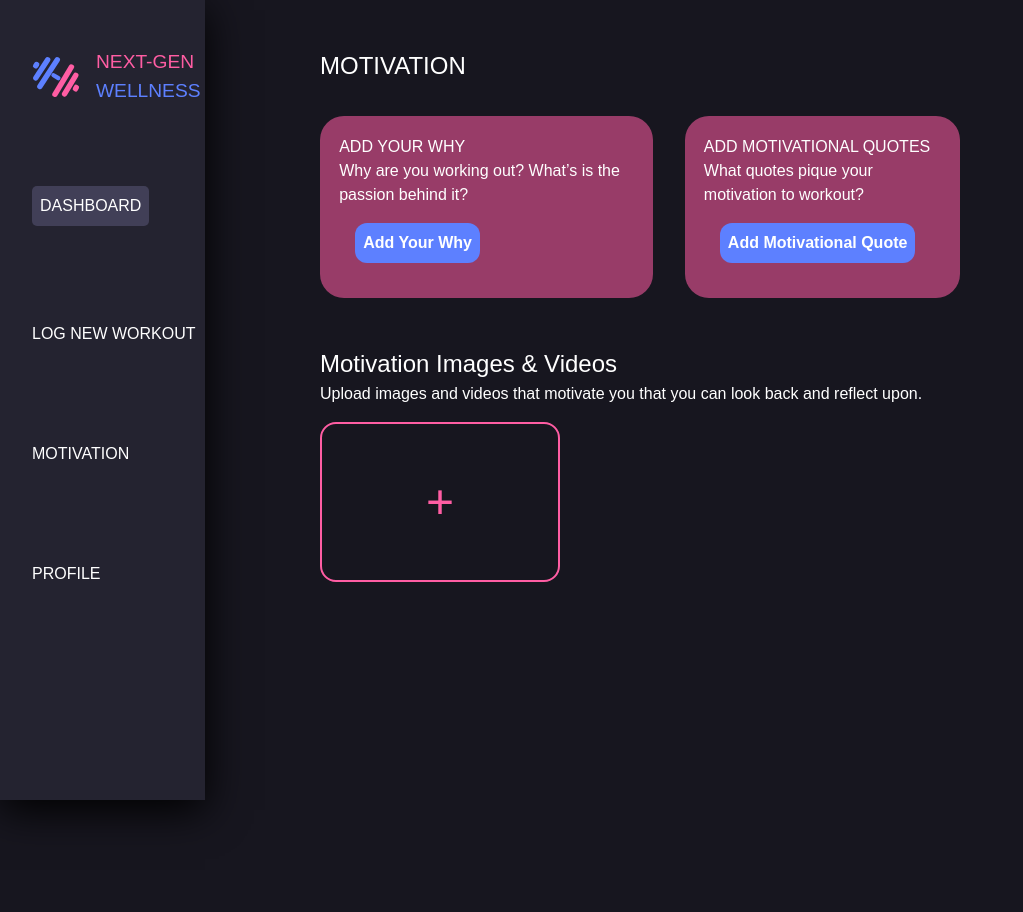
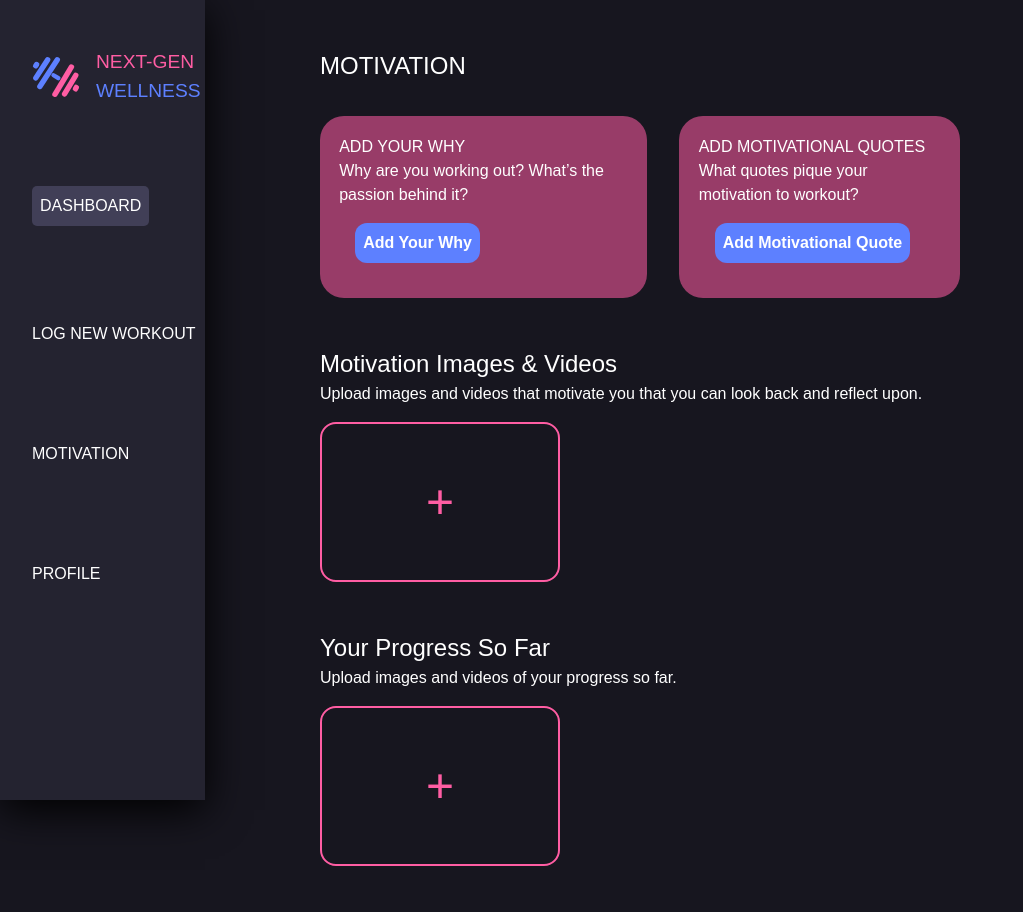
Before and after one commit to RiaChacko/NextGenWellness, a React (Vite) app: page /motivation in a window 1280 px wide. Shown: the top 912 px of the page, without its empty margins (0-1023 px from the left). Built offline with nearby package versions, Linux system fonts and the light colour scheme; a web font is replaced by a local one.

Commit message:
Added the progress bar to the motivation page

```diff
--- a/src/pages/Motivation.css
+++ b/src/pages/Motivation.css
@@ -67,6 +67,16 @@
     left: 20rem;
 }
 
+.upload-pics-progress {
+    display: flex;
+    flex-wrap: wrap;
+    gap: 1rem;
+    justify-content: start;
+    margin-top: 1rem;
+    position: relative;
+    left: 20rem;
+}
+
 .image-box {
     width: 15rem;
     height: 10rem;
@@ -76,14 +86,12 @@
     justify-content: center;
     position: relative;
     border-radius: 1rem;
-
 }
 
 .image-box img {
     max-width: 100%;
     max-height: 100%;
     object-fit: cover;
-
 }
 
 .upload-label {
@@ -104,3 +112,17 @@
 input[type="file"] {
     display: none;
 }
+
+.progress-so-far-section p{
+    position: relative;
+    left: 20rem;
+}
+
+.motivation-submit{
+    position: relative;
+    left: 19rem;
+    background-color: #FF5DA3;
+    color: white;
+    padding: 1rem;
+    margin-top: 3rem;
+}
--- a/src/pages/Motivation.jsx
+++ b/src/pages/Motivation.jsx
@@ -4,14 +4,23 @@ import Navbar from "./Navbar";
 
 function Motivation () {
     const [images, setImages] = useState([]);
+    const [progressImages, setProgressImages] = useState([]);
 
+    // Handle file change for motivation images/videos
     const handleFileChange = (e) => {
         const files = Array.from(e.target.files);
         setImages((prevImages) => [...prevImages, ...files]);
     };
 
-    const renderImages = () => {
-        return images.map((file, index) => (
+    // Handle file change for progress images/videos
+    const handleProgressFileChange = (e) => {
+        const files = Array.from(e.target.files);
+        setProgressImages((prevImages) => [...prevImages, ...files]);
+    };
+
+    // Render uploaded images for motivation section
+    const renderImages = (imagesArray) => {
+        return imagesArray.map((file, index) => (
             <div key={index} className="image-box">
                 <img src={URL.createObjectURL(file)} alt={`uploaded ${index}`} />
             </div>
@@ -25,7 +34,7 @@ function Motivation () {
             <div className="why-motivaton-containers">
                 <div className="why-container">
                     <h3>ADD YOUR WHY</h3>
-                    <p>Why are you working out? What’s is the passion behind it?</p>
+                    <p>Why are you working out? What’s the passion behind it?</p>
                     <button>Add Your Why</button>
                 </div>
                 <div className="motivation-container">
@@ -38,7 +47,7 @@ function Motivation () {
                 <h2>Motivation Images & Videos</h2>
                 <p>Upload images and videos that motivate you that you can look back and reflect upon.</p>
                 <div className="upload-pics-motivation">
-                    {renderImages()}
+                    {renderImages(images)}
                     <div className="image-box">
                         <label className="upload-label">
                             <input
@@ -53,6 +62,27 @@ function Motivation () {
                     </div>
                 </div>
             </div>
+
+            <div className="progress-so-far-section">
+                <h2>Your Progress So Far</h2>
+                <p>Upload images and videos of your progress so far.</p>
+                <div className="upload-pics-progress">
+                    {renderImages(progressImages)}
+                    <div className="image-box">
+                        <label className="upload-label">
+                            <input
+                                type="file"
+                                accept="image/*,video/*"
+                                onChange={handleProgressFileChange}
+                                multiple
+                                hidden
+                            />
+                            <span className="plus-sign">+</span>
+                        </label>
+                    </div>
+                </div>
+            </div>
+            <button className="motivation-submit">SUBMIT</button>
         </div>
     );
 }
```
